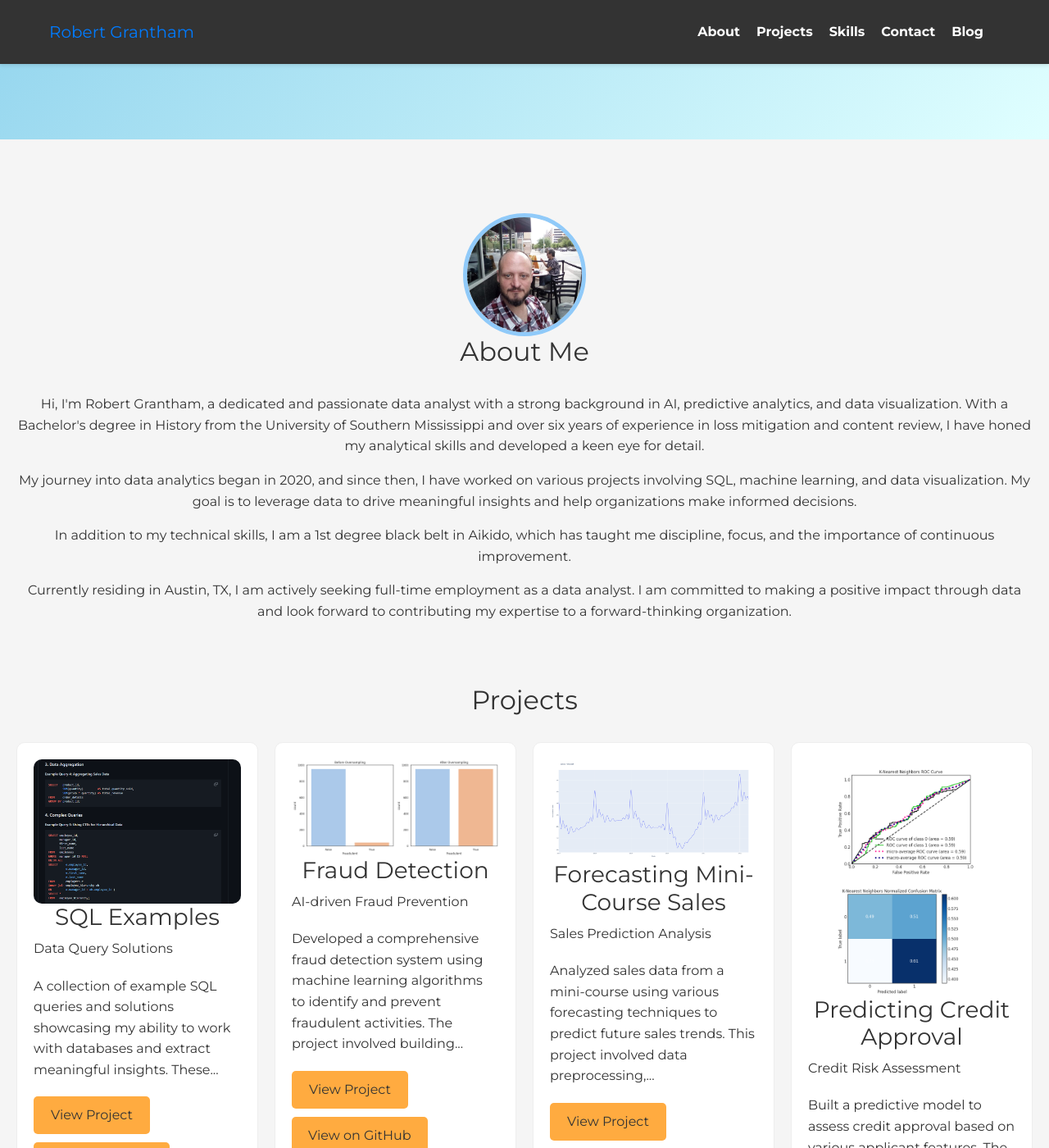
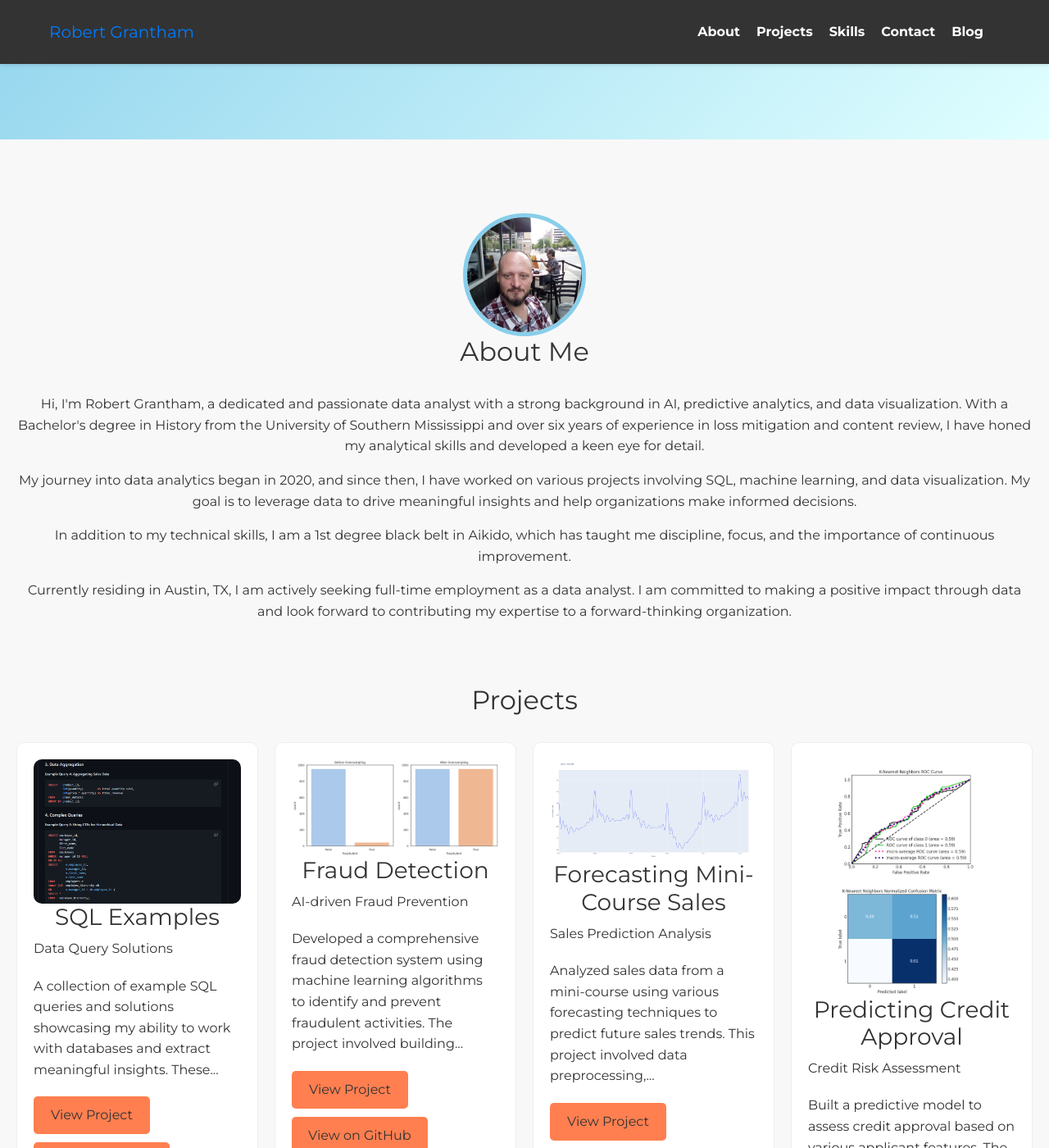
Before and after one commit to rgrantham82/rgrantham82.github.io, a Jekyll site: the page built from index.html, in a window 1280 px wide and 1400 px high, scrolled down 242 px. Shown: the whole window at 82% size. Built offline with Jekyll 4.4.1, drawn with Linux system fonts in a browser that asks for light colours; nearby versions of some CDN libraries.

Commit message:
Update styles.css

```diff
--- a/assets/css/styles.css
+++ b/assets/css/styles.css
@@ -9,15 +9,15 @@
 
 /* Root variables */
 :root {
-    --primary-color: #90caf9;
-    --primary-color-dark: #648dae;
-    --secondary-color: #e6e6fa;
-    --accent-color: #ffab40;
-    --surface-color: #f5f5f5;
-    --text-color: #333;
-    --background-color: #f5f5f5;
-    --header-footer-background: #333;
-    --header-footer-text: #fff;
+    --primary-color: #87CEEB;
+    --primary-color-dark: #6CA5C8;
+    --secondary-color: #E0E0E0;
+    --accent-color: #FF7F50;
+    --surface-color: #FFFFFF;
+    --text-color: #333333;
+    --background-color: #F8F8F8;
+    --header-footer-background: #333333;
+    --header-footer-text: #FFFFFF;
 }
 
 /* Typography and basic layout */
```
